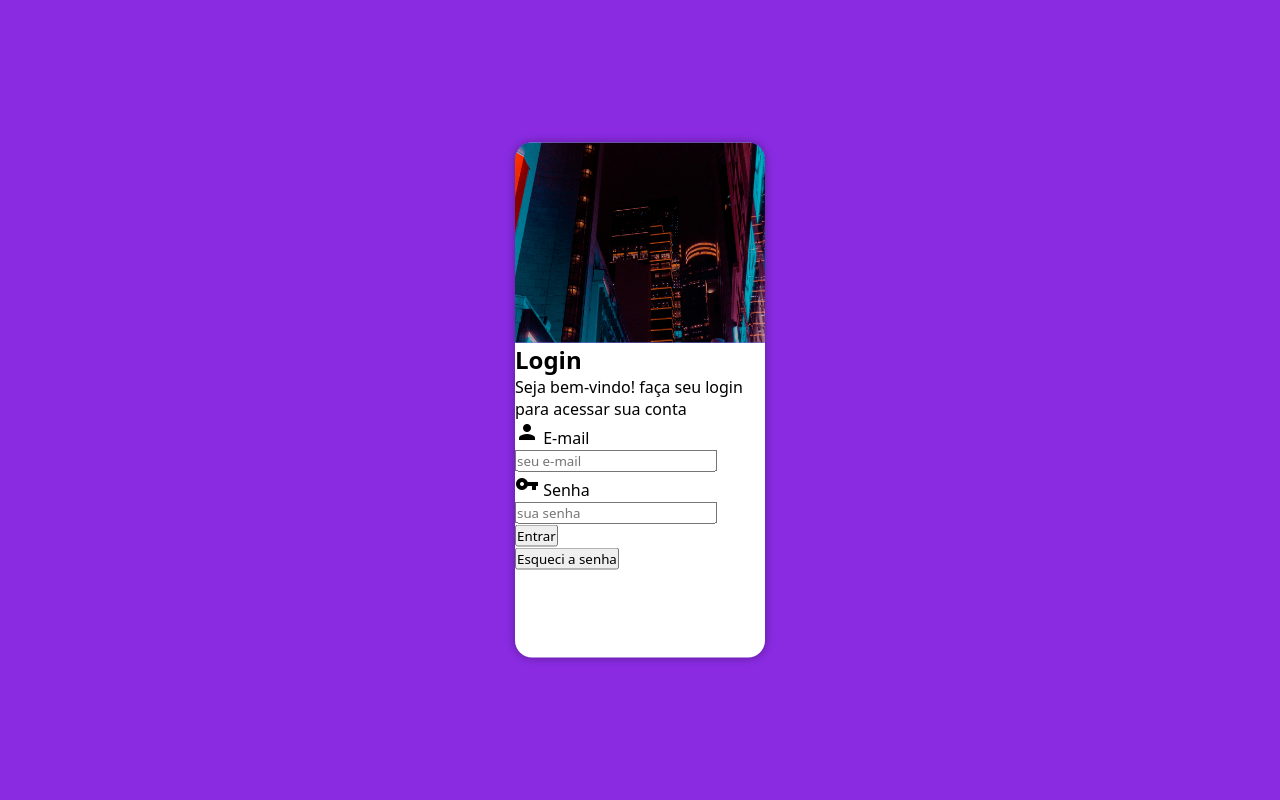
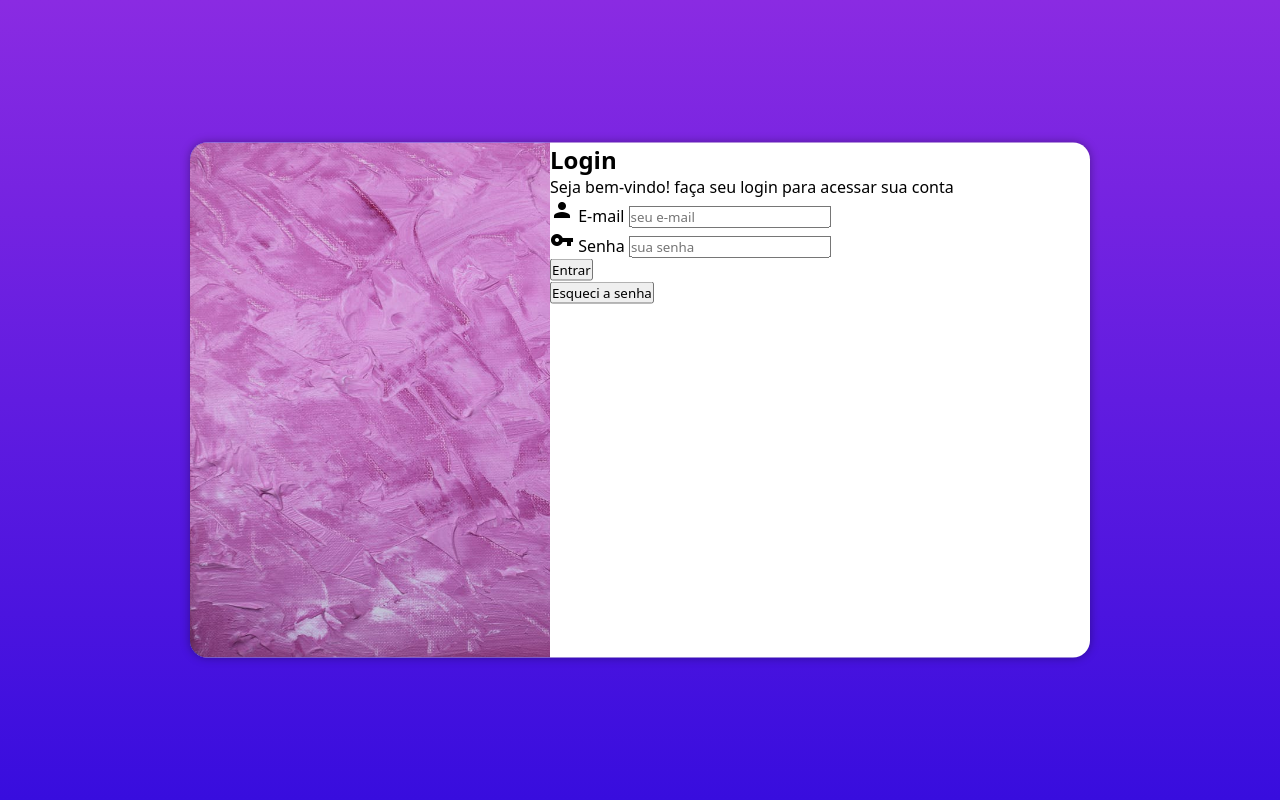
Before and after one commit to Dudu38fps/Projeto-Login, a PHP site: page / in a window 1280 px wide. Run offline with PHP 8.4, Linux system fonts and the light colour scheme.

Commit message:
part 2 concluída

```diff
--- /dev/null
+++ b/estilos/media-query.css
@@ -0,0 +1,51 @@
+@charset "UTF-8";
+
+@media screen and (min-width:812px) and (max-width:1112px) {
+
+    body{
+        background-image: linear-gradient(to top,#380DDE,blueviolet);
+    }
+
+
+    section#login {
+        width: 80vw;
+
+    }
+
+    section#login > div#imagem {
+        float: left;
+        width: 30%;
+        height: 100%;
+    }
+
+    section#login > div#form {
+        float: right;
+        width: 70%;
+        height: 100%;
+    }
+}
+
+@media screen and (min-width:1112px) {
+
+    body{
+        background-image: linear-gradient(to top,#380DDE,blueviolet);
+    }
+
+    section#login {
+        width: 900px;
+    }
+
+    section#login > div#imagem {
+        float: left;
+        width: 40%;
+        height: 100%;
+    }
+
+    section#login > div#form {
+        float: right;
+        width: 60%;
+        height: 100%;
+    }
+
+
+}
--- a/estilos/style.css
+++ b/estilos/style.css
@@ -31,11 +31,13 @@ section#login {
     border-radius: 17px;
     box-shadow: 0px 0px 10px rgba(0, 0, 0, 0.356);
     overflow: hidden;
+    transition: width .3s, height .3s;
+    transition-timing-function: ease;
 }
 
 section#login > div#imagem {
     display: block;
-    background: blue url(../imagens/pexels-irina-iriser-1083807.jpg)no-repeat;
+    background: blue url(../imagens/pexels-nickcollins-3006340.jpg)no-repeat;
     background-position: left top;
     background-size: cover;
     height: 200px;
--- a/index.html
+++ b/index.html
@@ -5,6 +5,7 @@
     <meta name="viewport" content="width=device-width, initial-scale=1.0">
     <link href="https://fonts.googleapis.com/icon?family=Material+Icons" rel="stylesheet">
     <link rel="stylesheet" href="estilos/style.css">
+    <link rel="stylesheet" href="estilos/media-query.css">
     <title>Login</title>
 </head>
 <body>
```
Also changed, not shown: imagens/pexels-irina-iriser-1083807.jpg (deleted), imagens/pexels-nickcollins-3006340.jpg (added), imagens/pexels-pixabay-414144.jpg (deleted).
